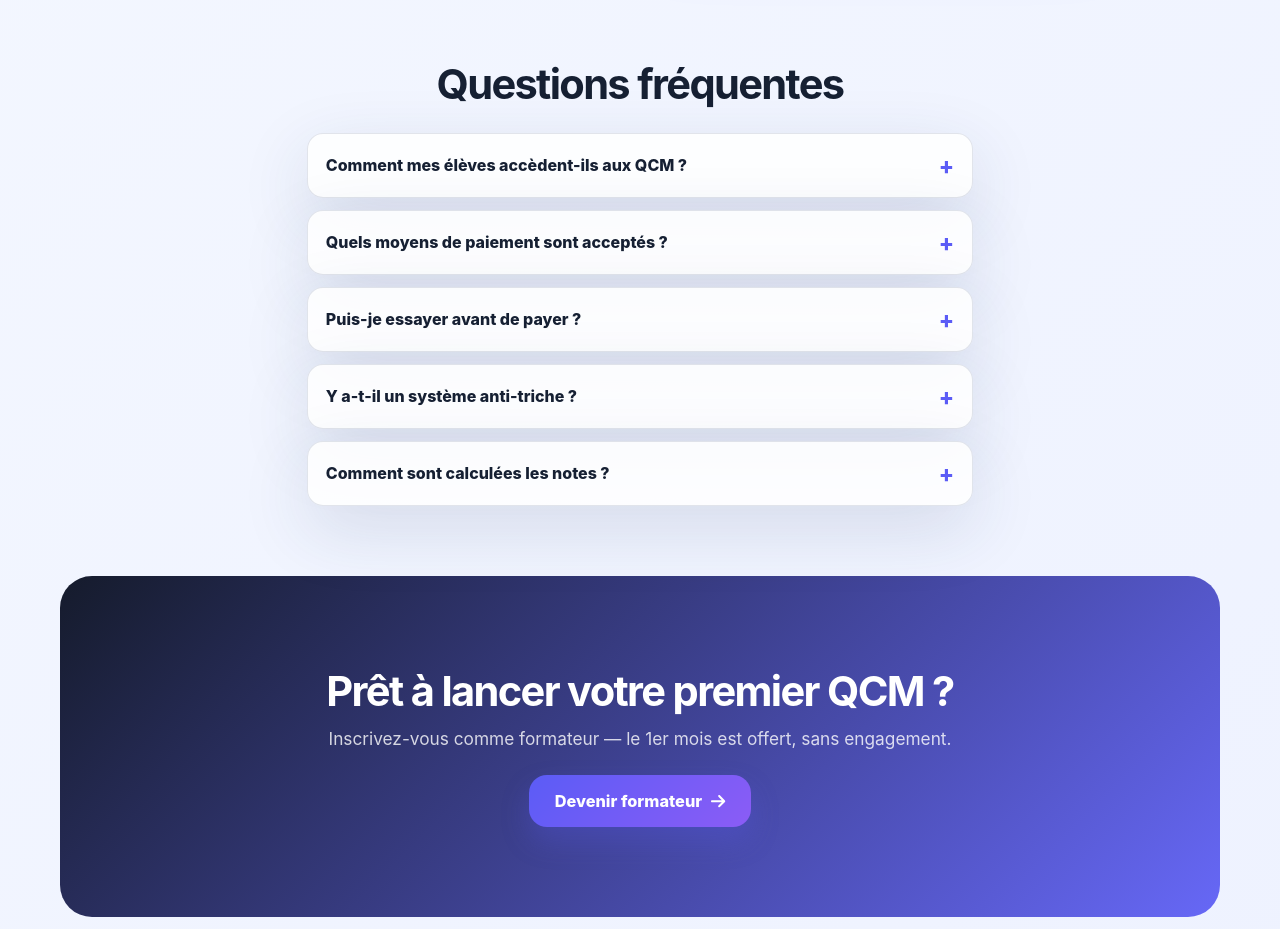
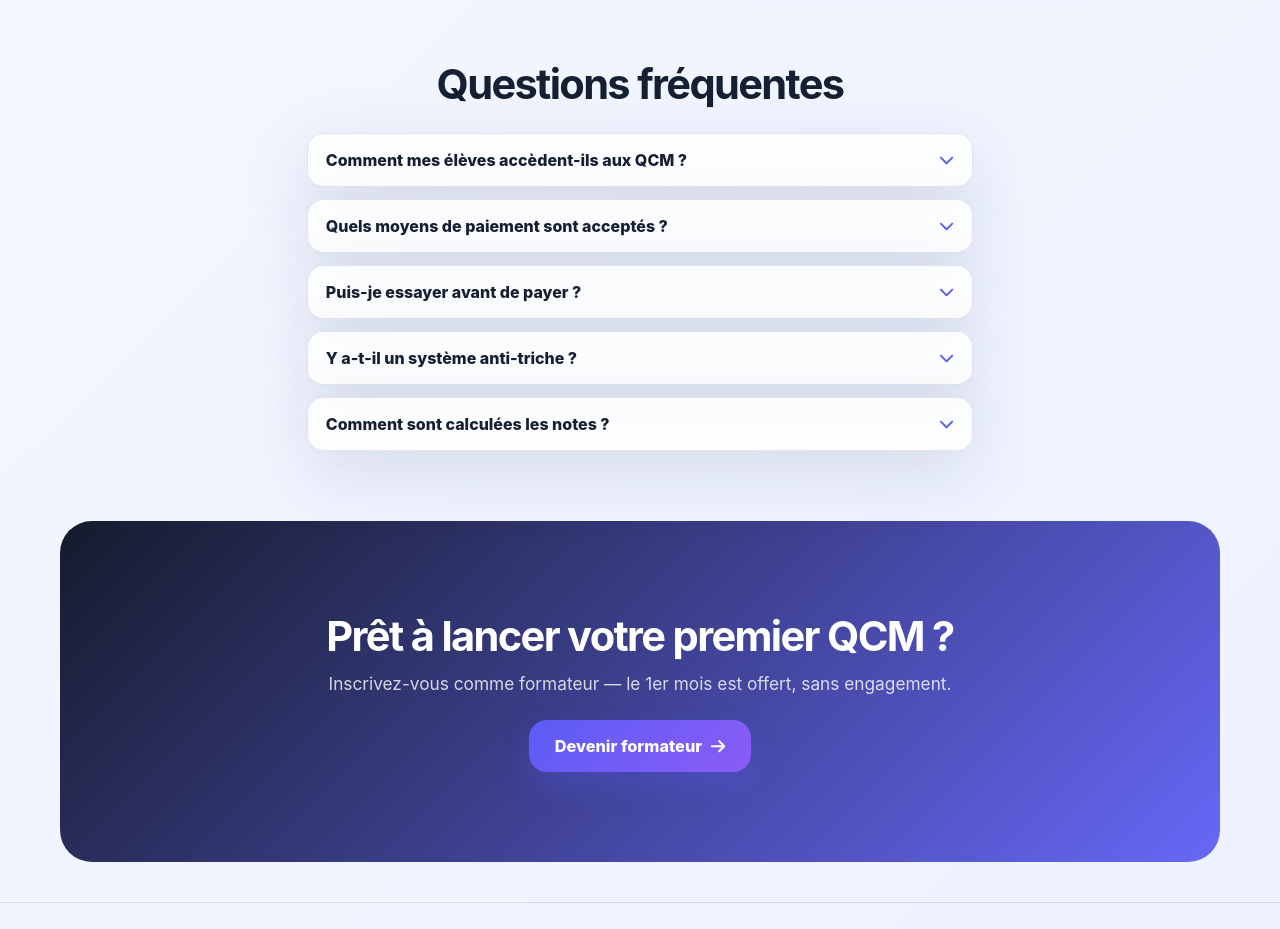
Before and after one commit to dembouz07/qcm_pro_front, a React (Vite) app: page / in a window 1280 px wide. Shown: the part 2600-3529 px from the top of the page. Built offline with nearby package versions, Linux system fonts and the light colour scheme; no server answers.

Commit message:
feat: accordeon anime pour la FAQ (ouverture fluide + chevron rotatif)

```diff
--- a/src/pages/Landing.jsx
+++ b/src/pages/Landing.jsx
@@ -1,3 +1,4 @@
+import { useState } from 'react';
 import { Link } from 'react-router-dom';
 import { FontAwesomeIcon } from '@fortawesome/react-fontawesome';
 import {
@@ -17,7 +18,8 @@ import {
   faPenToSquare,
   faShareNodes,
   faRankingStar,
-  faGift
+  faGift,
+  faChevronDown
 } from '@fortawesome/free-solid-svg-icons';
 
 // 👉 Remplace par ton vrai numéro WhatsApp (format international, sans +, sans espaces)
@@ -54,6 +56,7 @@ const faqs = [
 
 export default function Landing() {
   const waLink = `https://wa.me/${WHATSAPP_NUMBER}?text=${encodeURIComponent("Bonjour, je souhaite des informations sur QCM Pro.")}`;
+  const [openFaq, setOpenFaq] = useState(null);
 
   return (
     <div className="landing">
@@ -173,12 +176,27 @@ export default function Landing() {
       <section className="landing-faq">
         <h2>Questions fréquentes</h2>
         <div className="faq-list">
-          {faqs.map((f, i) => (
-            <details className="faq-item" key={i}>
-              <summary>{f.q}</summary>
-              <p>{f.a}</p>
-            </details>
-          ))}
+          {faqs.map((f, i) => {
+            const isOpen = openFaq === i;
+            return (
+              <div className={`faq-item ${isOpen ? 'open' : ''}`} key={i}>
+                <button
+                  type="button"
+                  className="faq-question"
+                  aria-expanded={isOpen}
+                  onClick={() => setOpenFaq(isOpen ? null : i)}
+                >
+                  <span>{f.q}</span>
+                  <FontAwesomeIcon icon={faChevronDown} className="faq-chevron" />
+                </button>
+                <div className="faq-answer">
+                  <div className="faq-answer-inner">
+                    <p>{f.a}</p>
+                  </div>
+                </div>
+              </div>
+            );
+          })}
         </div>
       </section>
 
--- a/src/styles.css
+++ b/src/styles.css
@@ -2025,21 +2025,54 @@ tr:last-child td { border-bottom: 0; }
   background: var(--surface);
   border: 1px solid var(--border);
   border-radius: 16px;
-  padding: 4px 18px;
+  padding: 0 18px;
   box-shadow: var(--shadow);
-}
-.faq-item summary {
+  transition: border-color 0.25s ease, box-shadow 0.25s ease, background 0.25s ease;
+}
+.faq-item.open {
+  border-color: rgba(91, 92, 246, 0.45);
+  box-shadow: 0 18px 44px rgba(91, 92, 246, 0.16);
+}
+.faq-question {
+  width: 100%;
   cursor: pointer;
   font-weight: 800;
-  padding: 14px 0;
-  list-style: none;
+  font-size: 1rem;
+  color: var(--text);
+  padding: 16px 0;
+  border: 0;
+  background: transparent;
   display: flex;
   justify-content: space-between;
   align-items: center;
-}
-.faq-item summary::after { content: '+'; color: var(--primary); font-size: 1.4rem; }
-.faq-item[open] summary::after { content: '−'; }
-.faq-item p { margin: 0 0 14px; color: var(--muted); }
+  gap: 14px;
+  text-align: left;
+}
+.faq-chevron {
+  color: var(--primary);
+  font-size: 0.95rem;
+  flex-shrink: 0;
+  transition: transform 0.35s cubic-bezier(0.22, 1, 0.36, 1);
+}
+.faq-item.open .faq-chevron { transform: rotate(180deg); }
+
+/* Animation d'ouverture fluide (0fr -> 1fr) */
+.faq-answer {
+  display: grid;
+  grid-template-rows: 0fr;
+  transition: grid-template-rows 0.38s cubic-bezier(0.22, 1, 0.36, 1);
+}
+.faq-item.open .faq-answer { grid-template-rows: 1fr; }
+.faq-answer-inner { overflow: hidden; }
+.faq-answer-inner p {
+  margin: 0;
+  padding: 0 0 16px;
+  color: var(--muted);
+  opacity: 0;
+  transform: translateY(-6px);
+  transition: opacity 0.3s ease 0.08s, transform 0.3s ease 0.08s;
+}
+.faq-item.open .faq-answer-inner p { opacity: 1; transform: translateY(0); }
 
 /* ─── Bouton WhatsApp flottant ──────────────────────── */
 .whatsapp-fab {
```
